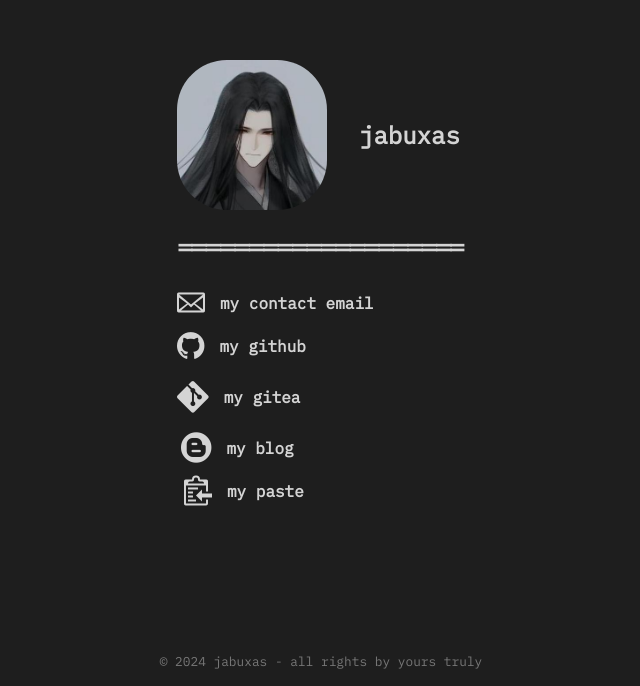
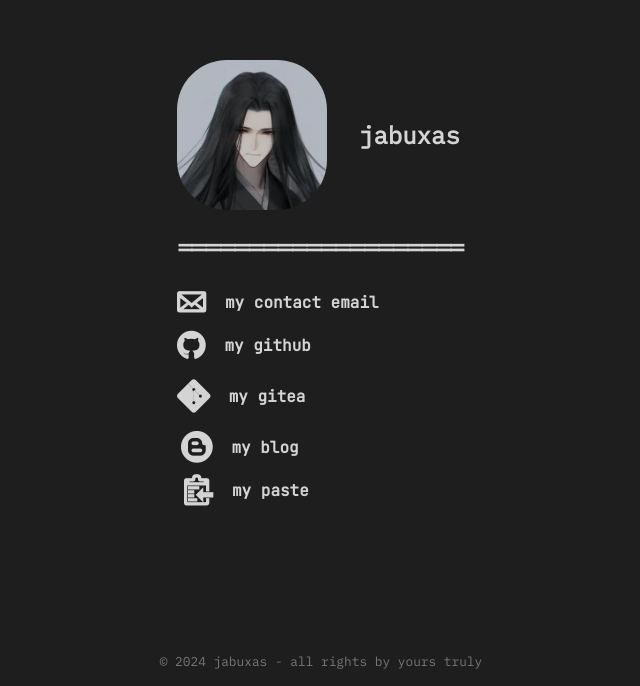
Before and after one commit to jabuxas/refinement, a plain HTML site: page dev/index.html in a window 1280 px wide. Shown: the part 114-800 px from the top of the page, without its empty margins (319-959 px from the left). Drawn offline with Linux system fonts and the light colour scheme.

Commit message:
feat: make icons clickable and fix: alignment

```diff
--- a/dev/index.html
+++ b/dev/index.html
@@ -61,10 +61,16 @@
             text-decoration: none;
             color: #d4d4d4;
             font-weight: bolder;
+            display: flex;
+            align-items: center;
         }
 
         .icon {
             font-family: "JetBrainsMono Nerd Font";
+        }
+
+        .icon:before {
+            margin-right: 20px;
         }
 
         .mail-icon:before {
@@ -114,24 +120,19 @@
         </div>
         <div class="bottom-level">
             <div class="link-item">
-                <span class="mail-icon icon"></span>
-                <a href="mailto:jabuxas@proton.me">my contact email</a>
+                <a class="mail-icon icon" href="mailto:jabuxas@proton.me">my contact email</a>
             </div>
             <div class="link-item">
-                <span class="github-icon icon"></span>
-                <a href="https://github.com/jabuxas" target="_blank">my github</a>
+                <a class="github-icon icon" href="https://github.com/jabuxas" target="_blank">my github</a>
             </div>
             <div class="link-item">
-                <span class="gitea-icon icon"></span>
-                <a href="https://git.jabuxas.xyz/jabuxas" target="_blank">my gitea</a>
+                <a class="gitea-icon icon" href="https://git.jabuxas.xyz/jabuxas" target="_blank">my gitea</a>
             </div>
             <div class="link-item">
-                <span class="blog-icon icon"></span>
-                <a href="https://blog.jabuxas.xyz" target="_blank">my blog</a>
+                <a class="blog-icon icon" href="https://blog.jabuxas.xyz" target="_blank">my blog</a>
             </div>
             <div class="link-item">
-                <span class="paste-icon icon"></span>
-                <a href="https://paste.jabuxas.xyz" target="_blank">my paste</a>
+                <a class="paste-icon icon" href="https://paste.jabuxas.xyz" target="_blank">my paste</a>
             </div>
         </div>
     </div>
```
